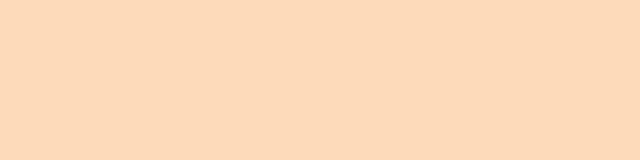
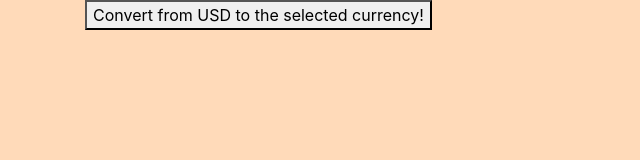
Before and after one commit to Cat-Denton/Currency-Exchanger, a website built with webpack: page src/index.html in a window 1280 px wide. Shown: the whole page, without its empty margins (0-640 px from the left). Built offline with nearby package versions, Linux system fonts and the light colour scheme.

Commit message:
add currency-choice form with submit button to index.html

```diff
--- a/src/index.html
+++ b/src/index.html
@@ -1,5 +1,10 @@
 <head>
-  <title>jsEnvTemplate</title>
+  <title>Currency Exchanger</title>
 </head>
 <body>
+  <div class="container">
+    <form id="currency-choice">
+      <button type="submit">Convert from USD to the selected currency!</button>
+    </form>
+  </div>
 </body>
```
